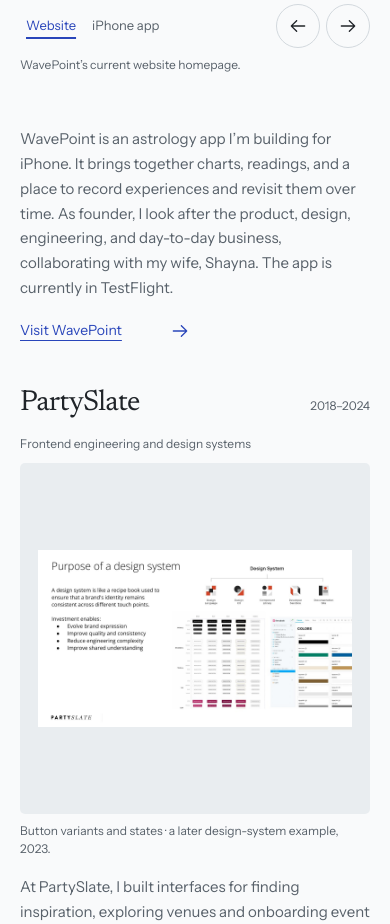
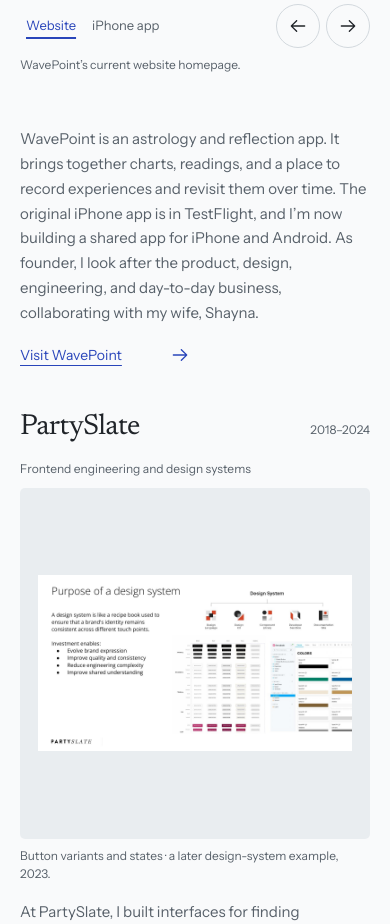
Before and after one commit to robabby/robabby, a Next.js app: page / in a window 390 px wide. Shown: the part 1940-2864 px from the top of the page. Built offline with nearby package versions, Linux system fonts and the light colour scheme; no server answers.

Commit message:
docs(home): describe WavePoint for iPhone and Android (SG-2027) (#134)

```diff
--- a/app/components/WavePointGallery.tsx
+++ b/app/components/WavePointGallery.tsx
@@ -6,7 +6,7 @@ import { ArrowLeftIcon, ArrowRightIcon } from "@radix-ui/react-icons";
 
 const slides = [
   { label: "Website", caption: "WavePoint’s current website homepage." },
-  { label: "iPhone app", caption: "Day chart and Journal · Development preview with fictional sample content. App currently in TestFlight." },
+  { label: "iPhone app", caption: "Day chart and Journal · Development preview with fictional sample content." },
 ];
 
 const subscribeToHydration = () => () => {};
@@ -89,7 +89,7 @@ export default function WavePointGallery() {
           <button type="button" aria-label="Next product image" aria-controls="wavepoint-images" onClick={() => show(active + 1)}><ArrowRightIcon aria-hidden="true" /></button>
         </div>
       </div>
-      <p className="image-caption gallery-caption">{ready ? slides[active].caption : "WavePoint’s website and iPhone app. App images are development previews with fictional sample content; the app is currently in TestFlight."}</p>
+      <p className="image-caption gallery-caption">{ready ? slides[active].caption : "WavePoint’s website and iPhone app. App images are development previews with fictional sample content."}</p>
       <p className="sr-only" aria-live="polite" aria-atomic="true">{ready ? `${slides[active].label}, ${active + 1} of ${slides.length}` : ""}</p>
       <noscript><p className="image-caption">Swipe or scroll horizontally to see the iPhone app.</p></noscript>
     </div>
--- a/app/page.tsx
+++ b/app/page.tsx
@@ -58,7 +58,7 @@ export default function Home() {
               <p className="project-role">Product, design, and AI-assisted development</p>
               <WavePointGallery />
               <div className="work-info">
-                <p>WavePoint is an astrology app I’m building for iPhone. It brings together charts, readings, and a place to record experiences and revisit them over time. As founder, I look after the product, design, engineering, and day-to-day business, collaborating with my wife, Shayna. The app is currently in TestFlight.</p>
+                <p>WavePoint is an astrology and reflection app. It brings together charts, readings, and a place to record experiences and revisit them over time. The original iPhone app is in TestFlight, and I’m now building a shared app for iPhone and Android. As founder, I look after the product, design, engineering, and day-to-day business, collaborating with my wife, Shayna.</p>
                 <a className="text-link" href="https://wavepoint.space/" target="_blank" rel="noopener noreferrer">Visit WavePoint<span className="sr-only"> (opens in a new tab)</span> <ArrowRightIcon className="arrow" aria-hidden="true" /></a>
               </div>
             </article>
```
